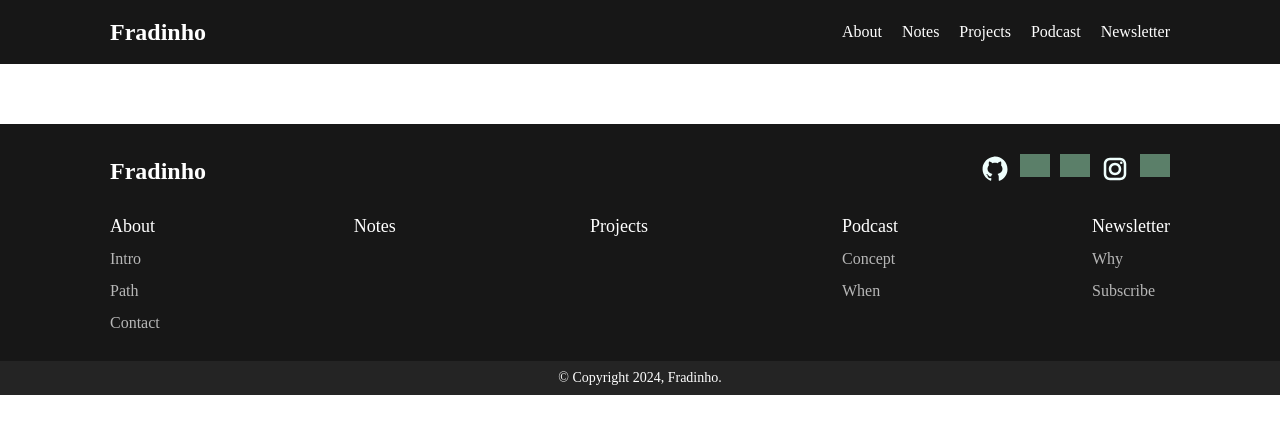
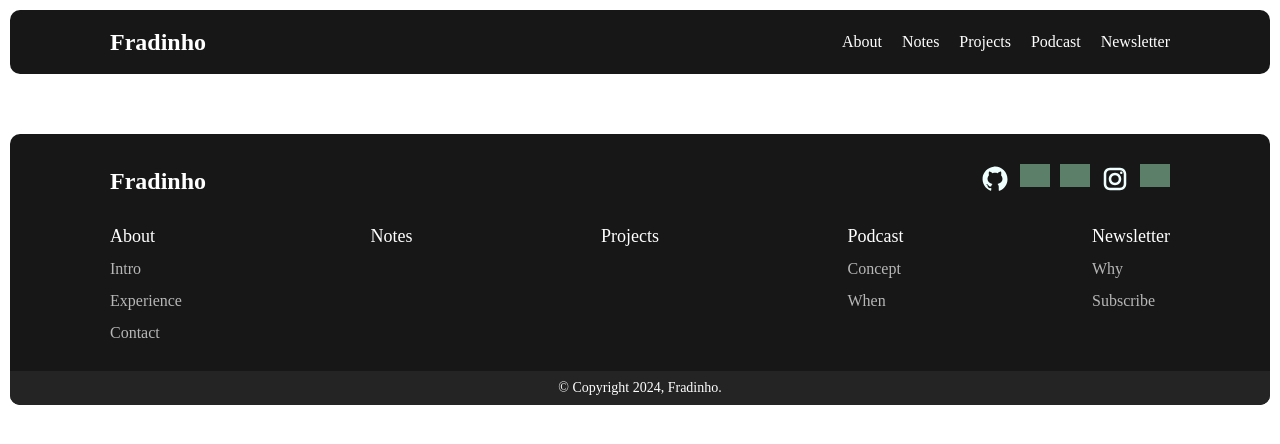
Before and after one commit to dafradinho/website, a Vue app: page / in a window 1280 px wide. Shown: the top 444 px of the page. Built offline with nearby package versions, Linux system fonts and the light colour scheme; grey boxes are pictures that could not be loaded; a web font is replaced by a local one.

Commit message:
Added margin and border radius to header and footer

```diff
--- a/src/App.vue
+++ b/src/App.vue
@@ -4,8 +4,14 @@ import Footer from "./components/Footer.vue";
 </script>
 
 <template>
-  <Header />
-  <Footer />
+  <div class="container">
+    <Header />
+    <Footer />
+  </div>
 </template>
 
-<style scoped></style>
+<style scoped>
+.container {
+  margin: 10px;
+}
+</style>
--- a/src/components/Footer.vue
+++ b/src/components/Footer.vue
@@ -40,7 +40,7 @@
           <ul>
             <li><p class="footer-title">About</p></li>
             <li><a href="#" class="footer-link">Intro</a></li>
-            <li><a href="#" class="footer-link">Path</a></li>
+            <li><a href="#" class="footer-link">Experience</a></li>
             <li><a href="#" class="footer-link">Contact</a></li>
           </ul>
           <ul>
@@ -75,7 +75,9 @@
 
 footer {
   padding: 30px 0 0;
+  border-radius: 10px;
   margin-top: 60px;
+  overflow: hidden;
   background-color: $black;
 
   .footer-top {
--- a/src/components/Header.vue
+++ b/src/components/Header.vue
@@ -24,6 +24,7 @@
 
 header {
   padding: 20px 0;
+  border-radius: 10px;
   background-color: $black;
 
   .header-wrapper {
```
